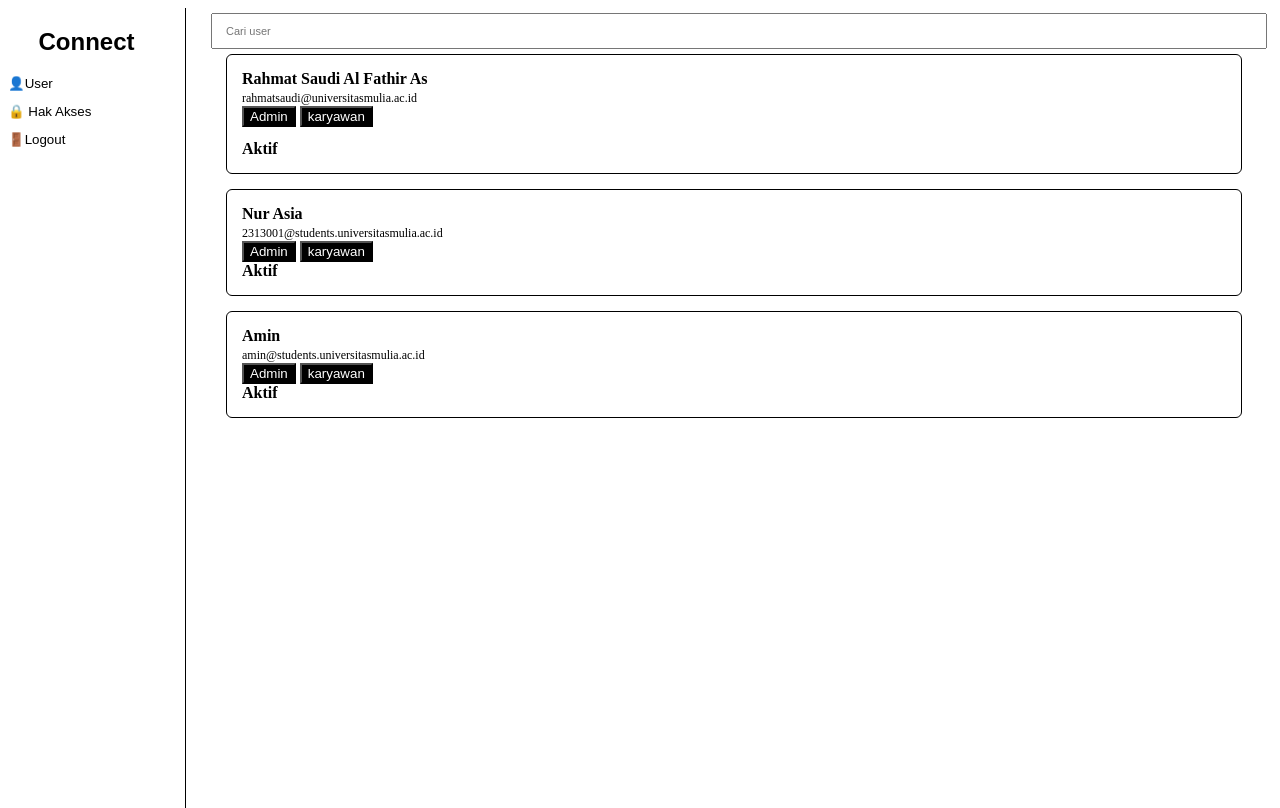
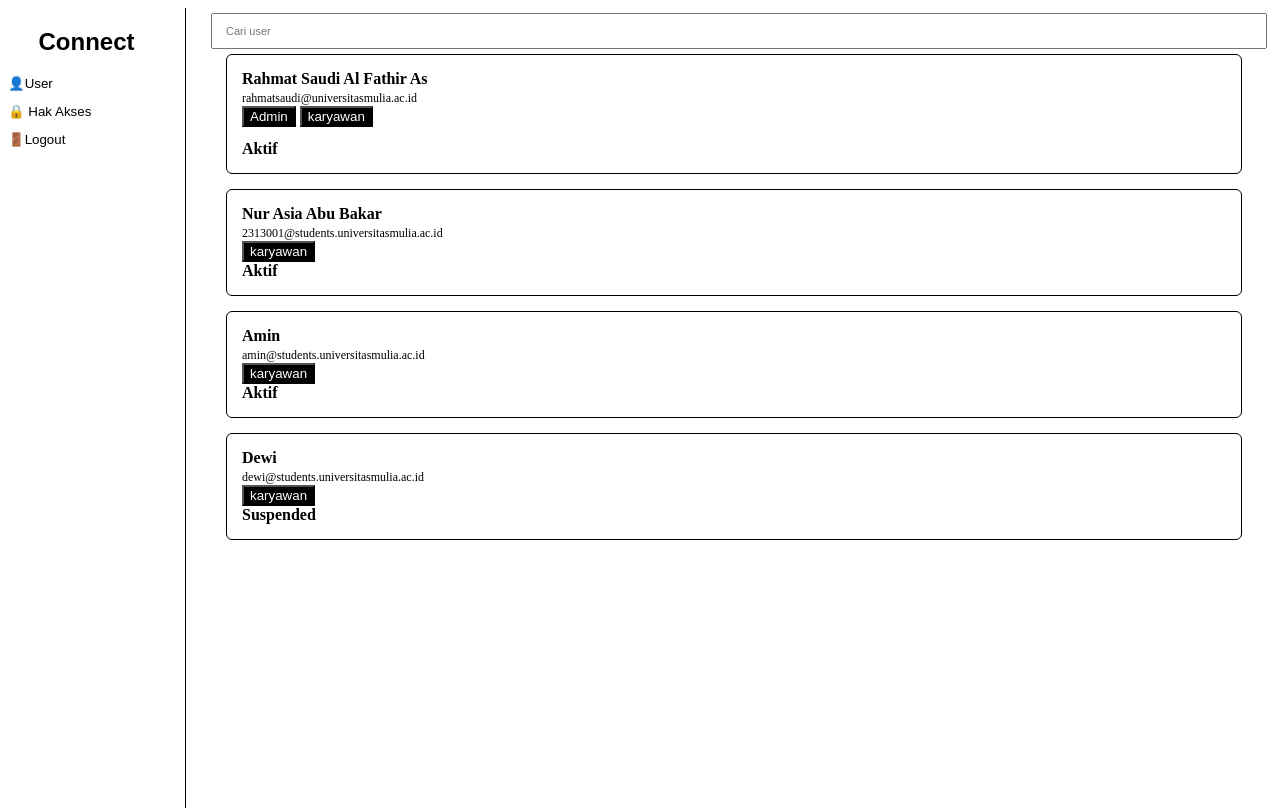
Before and after one commit to 2313001nur/nurasia2313001, a plain HTML site: page slide2.html in a window 1280 px wide. Drawn offline with Linux system fonts and the light colour scheme.

Commit message:
Update slide2.html

```diff
--- a/slide2.html
+++ b/slide2.html
@@ -28,17 +28,23 @@
     </div>
 
         <div id="box">
-        <strong> Nur Asia </strong><br>
+        <strong> Nur Asia Abu Bakar </strong><br>
         <span class="" style="font-size: 12px;">2313001@students.universitasmulia.ac.id</span><br>
-         <button>Admin</button>
          <button>karyawan</button>
         <div style="font-weight: bold;">Aktif</div>
     </div>
     <div id="box">
         <strong> Amin </strong><br>
         <span class="" style="font-size: 12px;">amin@students.universitasmulia.ac.id</span><br>
-         <button>Admin</button>
          <button>karyawan</button>
         <div style="font-weight: bold;">Aktif</div>
+
+    </div>
+    <div id="box">
+        <strong> Dewi </strong><br>
+        <span class="" style="font-size: 12px;">dewi@students.universitasmulia.ac.id</span><br>
+         <button>karyawan</button>
+        <div style="font-weight: bold;">Suspended</div>
+</div>
 </body>
 </html>
```
